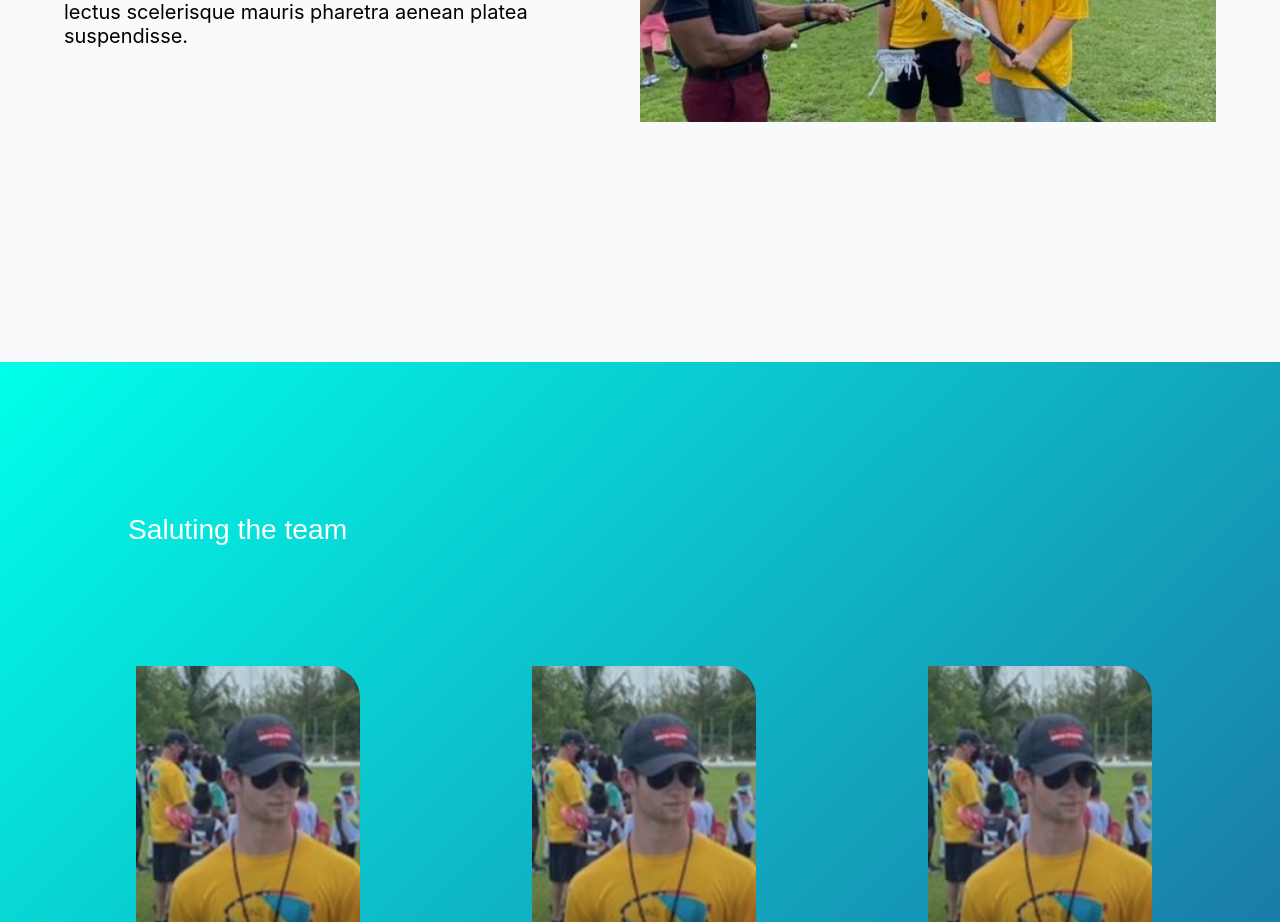
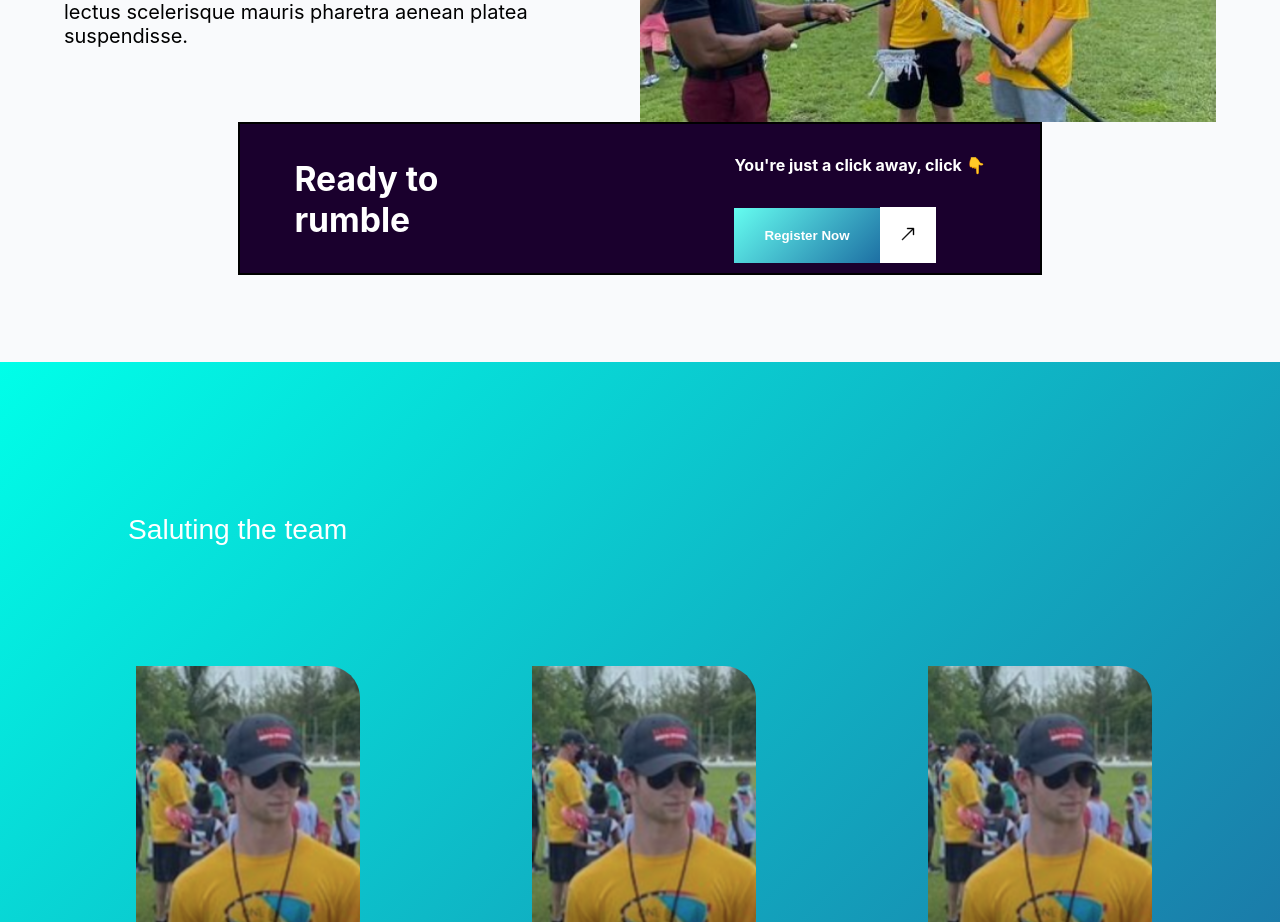
Before and after one commit to ivoinestrachan/lacrosse-site, a React (Create React App) app: page / in a window 1280 px wide. Shown: the part 3120-4042 px from the top of the page. Built offline with nearby package versions, Linux system fonts and the light colour scheme; a web font is replaced by a local one.

Commit message:
Added missing componetn

```diff
--- a/src/components/Homepage.js
+++ b/src/components/Homepage.js
@@ -4,6 +4,7 @@ import Event from "./Event/";
 import Mission from "./Mission/";
 import Practice from "./Practice/";
 import Team from "./Team";
+import Reg from "./RegButton/";
 
 const LandingPage = () => {
   return (
@@ -12,6 +13,7 @@ const LandingPage = () => {
       <Event />
       <Mission />
       <Practice />
+      <Reg />
       <Team />
     </>
   );
--- /dev/null
+++ b/src/components/RegButton/index.js
@@ -0,0 +1,32 @@
+import React from "react";
+import { BsArrowUpRight } from "react-icons/bs";
+import styles from "./regbutton.module.css";
+
+const index = () => {
+  return (
+    <>
+      <div className={styles.container}>
+        <div className={styles.wrapper}>
+          <h3 className={styles.heading}>
+            Ready to <br /> rumble
+          </h3>
+
+          <div className={styles.buttonContainer}>
+            <h4 className={styles.buttonText}>
+              You're just a click away, click 👇
+            </h4>
+            <div className={styles.buttonWrapper}>
+              <button className={styles.button}>Register Now </button>
+
+              <div className={styles.iconWrapper}>
+                <BsArrowUpRight className={styles.icon} />
+              </div>
+            </div>
+          </div>
+        </div>
+      </div>
+    </>
+  );
+};
+
+export default index;
--- /dev/null
+++ b/src/components/RegButton/regbutton.module.css
@@ -0,0 +1,83 @@
+.container {
+  padding: 0rem 1rem;
+  border: 2px solid black;
+  margin-left: auto;
+  margin-right: auto;
+  width: 60%;
+  background: #1a002d;
+  color: white;
+  position: absolute;
+  left: 0;
+  right: 0;
+  z-index: 99;
+  display: flex;
+  justify-content: center;
+}
+
+.wrapper {
+  display: flex;
+  width: 90%;
+  justify-content: space-between;
+  align-items: center;
+}
+
+.heading {
+  font-size: min(3vw, 33.65px);
+}
+
+.buttonWrapper {
+  margin-top: 2rem;
+  display: flex;
+  align-items: center;
+}
+
+.button {
+  padding: 1rem;
+  font-weight: bolder;
+  color: white;
+  background-image: linear-gradient(135deg, #65fdf0 0%, #1d6fa3 100%);
+  border: none;
+  display: flex;
+  padding-top: 20px;
+  padding-bottom: 20px;
+  padding-left: 30px;
+  padding-right: 30px;
+}
+
+.icon {
+  color: black;
+  font-size: 1rem;
+  stroke-width: 0.4;
+  font-weight: bold;
+  padding-top: 6px;
+  padding-bottom: 5px;
+  padding-left: 8px;
+  padding-right: 7px;
+}
+
+.iconWrapper {
+  background: white;
+  padding: 0.8rem;
+}
+
+@media (max-width: 1024px) {
+  .container {
+    max-width: 320.217px;
+  }
+
+  .wrapper {
+    flex-direction: column;
+  }
+
+  .buttonText {
+    display: none;
+  }
+
+  .heading {
+    font-size: (5vw, 36.15px);
+  }
+
+  .buttonWrapper {
+    margin-bottom: 2rem;
+  }
+}
```
Also changed, not shown: src/components/Team/team.module.css (+3 -7 lines).
